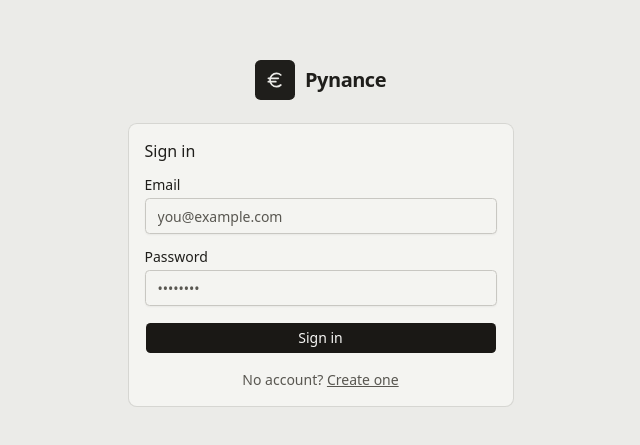
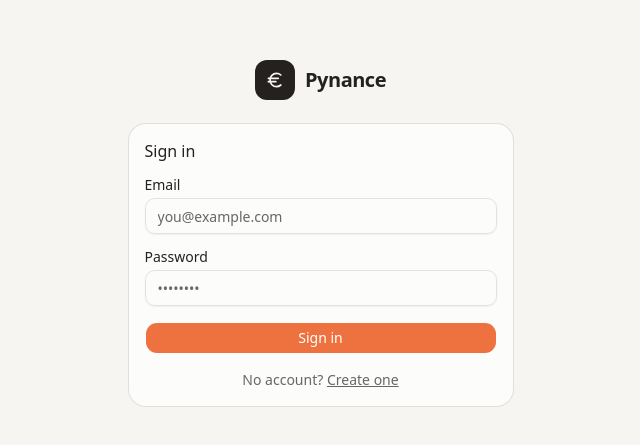
Before and after one commit to simdangelo/pynance, a React (Vite) app in the folder frontend/: page /assets in a window 1280 px wide. Shown: the part 167-612 px from the top of the page, without its empty margins (312-952 px from the left). Built offline with nearby package versions, Linux system fonts and the light colour scheme; no server answers.

Commit message:
feat(frontend): adopt new visual language and rebuild sidebar

```diff
--- a/frontend/package.json
+++ b/frontend/package.json
@@ -13,6 +13,7 @@
     "@base-ui/react": "^1.7.0",
     "@fontsource-variable/geist": "^5.3.0",
     "@fontsource-variable/inter": "^5.3.0",
+    "@fontsource-variable/jetbrains-mono": "^5.3.0",
     "@fontsource-variable/onest": "^5.3.0",
     "@fontsource-variable/space-grotesk": "^5.3.0",
     "@tailwindcss/vite": "^4.3.3",
@@ -32,7 +33,6 @@
     "tw-animate-css": "^1.4.0"
   },
   "devDependencies": {
-    "@fontsource-variable/jetbrains-mono": "^5.3.0",
     "@types/node": "^24.13.3",
     "@types/react": "^19.2.17",
     "@types/react-dom": "^19.2.3",
--- a/frontend/src/components/ui/sonner.tsx
+++ b/frontend/src/components/ui/sonner.tsx
@@ -1,13 +1,10 @@
-import { useTheme } from "next-themes"
 import { Toaster as Sonner, type ToasterProps } from "sonner"
 import { CircleCheckIcon, InfoIcon, TriangleAlertIcon, OctagonXIcon, Loader2Icon } from "lucide-react"
 
 const Toaster = ({ ...props }: ToasterProps) => {
-  const { theme = "system" } = useTheme()
-
   return (
     <Sonner
-      theme={theme as ToasterProps["theme"]}
+      theme="light"
       className="toaster group"
       icons={{
         success: (
--- a/frontend/src/index.css
+++ b/frontend/src/index.css
@@ -1,15 +1,15 @@
 @import "tailwindcss";
 @import "tw-animate-css";
 @import "shadcn/tailwind.css";
-@import "@fontsource-variable/onest";
-@import "@fontsource-variable/space-grotesk";
+@import "@fontsource-variable/inter";
+@import "@fontsource-variable/jetbrains-mono";
 
 @custom-variant dark (&:is(.dark *));
 
 @theme inline {
     --font-heading: var(--font-sans);
-    --font-sans: 'Onest Variable', ui-sans-serif, system-ui, sans-serif;
-    --font-mono: 'JetBrains Mono', ui-monospace, monospace;
+    --font-sans: 'Inter Variable', ui-sans-serif, system-ui, sans-serif;
+    --font-mono: 'JetBrains Mono Variable', ui-monospace, monospace;
     --color-sidebar-ring: var(--sidebar-ring);
     --color-sidebar-border: var(--sidebar-border);
     --color-sidebar-accent-foreground: var(--sidebar-accent-foreground);
@@ -18,18 +18,28 @@
     --color-sidebar-primary: var(--sidebar-primary);
     --color-sidebar-foreground: var(--sidebar-foreground);
     --color-sidebar: var(--sidebar);
+    --color-chart-8: var(--chart-8);
+    --color-chart-7: var(--chart-7);
+    --color-chart-6: var(--chart-6);
     --color-chart-5: var(--chart-5);
     --color-chart-4: var(--chart-4);
     --color-chart-3: var(--chart-3);
     --color-chart-2: var(--chart-2);
     --color-chart-1: var(--chart-1);
+    --color-chart-grid: var(--chart-grid);
     --color-ring: var(--ring);
     --color-input: var(--input);
     --color-border: var(--border);
+    --color-destructive-soft: var(--destructive-soft);
     --color-destructive: var(--destructive);
+    --color-positive-chart: var(--positive-chart);
+    --color-positive-soft: var(--positive-soft);
+    --color-positive: var(--positive);
+    --color-primary-soft: var(--primary-soft);
     --color-accent-foreground: var(--accent-foreground);
     --color-accent: var(--accent);
     --color-muted-foreground: var(--muted-foreground);
+    --color-faint-foreground: var(--faint-foreground);
     --color-muted: var(--muted);
     --color-secondary-foreground: var(--secondary-foreground);
     --color-secondary: var(--secondary);
@@ -41,6 +51,7 @@
     --color-card: var(--card);
     --color-foreground: var(--foreground);
     --color-background: var(--background);
+    /* Legacy accent names — temporary aliases so not-yet-restyled pages keep working. */
     --color-petrol: var(--petrol);
     --color-petrol-soft: var(--petrol-soft);
     --color-moss: var(--moss);
@@ -63,98 +74,63 @@
 }
 
 :root {
-    /* Pietra — paper & ink */
-    --background: oklch(0.94 0.004 105);
-    --foreground: oklch(0.236 0.006 90);
-    --card: oklch(0.965 0.003 105);
-    --card-foreground: oklch(0.236 0.006 90);
-    --popover: oklch(0.965 0.003 105);
-    --popover-foreground: oklch(0.236 0.006 90);
-    --primary: oklch(0.21 0.006 85);
-    --primary-foreground: oklch(0.97 0.003 95);
-    --secondary: oklch(0.89 0.006 100);
-    --secondary-foreground: oklch(0.236 0.006 90);
-    --muted: oklch(0.918 0.005 100);
-    --muted-foreground: oklch(0.456 0.009 90);
-    --accent: oklch(0.89 0.006 100);
-    --accent-foreground: oklch(0.236 0.006 90);
-    --destructive: oklch(0.45 0.09 32);
-    --border: oklch(0.85 0.006 100);
-    --input: oklch(0.83 0.007 100);
-    --ring: oklch(0.52 0.03 200);
-    --chart-1: oklch(0.39 0.035 205);
-    --chart-2: oklch(0.52 0.13 155);
-    --chart-3: oklch(0.55 0.17 25);
-    --chart-4: oklch(0.55 0.1 72);
-    --chart-5: oklch(0.62 0.03 200);
-    --radius: 0.35rem;
-    --sidebar: oklch(0.94 0.004 105);
-    --sidebar-foreground: oklch(0.236 0.006 90);
-    --sidebar-primary: oklch(0.21 0.006 85);
-    --sidebar-primary-foreground: oklch(0.97 0.003 95);
-    --sidebar-accent: oklch(0.89 0.006 100);
-    --sidebar-accent-foreground: oklch(0.236 0.006 90);
-    --sidebar-border: oklch(0.85 0.006 100);
-    --sidebar-ring: oklch(0.6 0.03 200);
-    /* Accents */
-    --petrol: oklch(0.39 0.035 205);
-    --petrol-soft: oklch(0.62 0.03 200);
-    --moss: oklch(0.52 0.13 155);
-    --clay: oklch(0.55 0.17 25);
-    --ochre: oklch(0.55 0.1 72);
-    --chart-income: oklch(0.52 0.13 155);
-    --chart-expense: oklch(0.55 0.17 25);
-    --slate: oklch(0.45 0.06 250);
-    --plum: oklch(0.45 0.09 320);
-    --teal: oklch(0.5 0.07 190);
-    --rust: oklch(0.42 0.09 45);
-    --stone: oklch(0.55 0.02 100);
-}
-
-.dark {
-    --background: oklch(0.176 0.006 85);
-    --foreground: oklch(0.93 0.004 95);
-    --card: oklch(0.214 0.006 85);
-    --card-foreground: oklch(0.93 0.004 95);
-    --popover: oklch(0.214 0.006 85);
-    --popover-foreground: oklch(0.93 0.004 95);
-    --primary: oklch(0.93 0.004 95);
-    --primary-foreground: oklch(0.176 0.006 85);
-    --secondary: oklch(0.256 0.006 85);
-    --secondary-foreground: oklch(0.93 0.004 95);
-    --muted: oklch(0.238 0.006 85);
-    --muted-foreground: oklch(0.656 0.008 90);
-    --accent: oklch(0.256 0.006 85);
-    --accent-foreground: oklch(0.93 0.004 95);
-    --destructive: oklch(0.5 0.09 35);
-    --border: oklch(1 0 0 / 12%);
-    --input: oklch(1 0 0 / 15%);
-    --ring: oklch(0.7 0.03 200);
-    --chart-1: oklch(0.6 0.04 205);
-    --chart-2: oklch(0.62 0.13 155);
-    --chart-3: oklch(0.63 0.15 25);
-    --chart-4: oklch(0.64 0.11 72);
-    --chart-5: oklch(0.72 0.03 200);
-    --sidebar: oklch(0.176 0.006 85);
-    --sidebar-foreground: oklch(0.93 0.004 95);
-    --sidebar-primary: oklch(0.93 0.004 95);
-    --sidebar-primary-foreground: oklch(0.176 0.006 85);
-    --sidebar-accent: oklch(0.256 0.006 85);
-    --sidebar-accent-foreground: oklch(0.93 0.004 95);
-    --sidebar-border: oklch(1 0 0 / 12%);
-    --sidebar-ring: oklch(0.624 0.028 200);
-    --petrol: oklch(0.6 0.04 205);
-    --petrol-soft: oklch(0.72 0.03 200);
-    --moss: oklch(0.62 0.13 155);
-    --clay: oklch(0.63 0.15 25);
-    --ochre: oklch(0.64 0.11 72);
-    --chart-income: oklch(0.62 0.13 155);
-    --chart-expense: oklch(0.63 0.15 25);
-    --slate: oklch(0.62 0.06 250);
-    --plum: oklch(0.62 0.08 320);
-    --teal: oklch(0.62 0.07 190);
-    --rust: oklch(0.58 0.09 45);
-    --stone: oklch(0.68 0.02 100);
+    /* Warm neutrals — light only (dark mode removed, see ui-style-guide) */
+    --background: #F6F5F2;
+    --foreground: #24211F;
+    --card: #FCFCFB;
+    --card-foreground: #24211F;
+    --popover: #FCFCFB;
+    --popover-foreground: #24211F;
+    --primary: #ED7240;
+    --primary-foreground: #FFFFFF;
+    --primary-soft: #FBF3EC;
+    --secondary: #F0EFEB;
+    --secondary-foreground: #24211F;
+    --muted: #F0EFEB;
+    --muted-foreground: #696664;
+    --faint-foreground: #A09F9F;
+    --accent: #F0EFEB;
+    --accent-foreground: #24211F;
+    --destructive: #B73330;
+    --destructive-soft: #F9E9E7;
+    --positive: #3D832A;
+    --positive-soft: #EAF3E7;
+    --positive-chart: #53AC7D;
+    --border: #EBEAE5;
+    --input: #E1E1DE;
+    --ring: #ED7240;
+    --chart-grid: #EFEEE9;
+    --chart-1: #4176CF;
+    --chart-2: #E2A439;
+    --chart-3: #3D832A;
+    --chart-4: #D694A3;
+    --chart-5: #B2B0AD;
+    --chart-6: #91808A;
+    --chart-7: #3E8E8E;
+    --chart-8: #556F9C;
+    --radius: 0.75rem;
+    --sidebar: #FAF9F7;
+    --sidebar-foreground: #24211F;
+    --sidebar-primary: #ED7240;
+    --sidebar-primary-foreground: #FFFFFF;
+    --sidebar-accent: #F0EFEB;
+    --sidebar-accent-foreground: #24211F;
+    --sidebar-border: #EBEAE5;
+    --sidebar-ring: #ED7240;
+    --font-numeric: 'JetBrains Mono Variable', ui-monospace, monospace;
+    /* Legacy accent values — temporary, to be removed page by page. */
+    --petrol: var(--primary);
+    --petrol-soft: var(--primary-soft);
+    --moss: var(--positive);
+    --clay: var(--destructive);
+    --ochre: var(--chart-2);
+    --chart-income: var(--positive);
+    --chart-expense: var(--destructive);
+    --slate: var(--chart-1);
+    --plum: var(--chart-6);
+    --teal: var(--chart-7);
+    --rust: var(--chart-8);
+    --stone: var(--chart-5);
 }
 
 @layer base {
@@ -172,8 +148,7 @@
 
 @layer utilities {
   .font-numeric {
-    font-family: 'Space Grotesk Variable', ui-monospace, monospace;
-    font-variant-numeric: tabular-nums;
+    font-family: var(--font-numeric);
     letter-spacing: -0.01em;
   }
 }
--- /dev/null
+++ b/frontend/src/pages/reports.tsx
@@ -0,0 +1,26 @@
+import { ChartColumn } from "lucide-react"
+
+import { PageHeader } from "@/components/page-header"
+import { EmptyState } from "@/components/empty-state"
+import { Card, CardContent } from "@/components/ui/card"
+
+export default function Reports() {
+  return (
+    <div className="space-y-6">
+      <PageHeader
+        title="Reports"
+        subtitle="Trends, comparisons and breakdowns by category."
+      />
+      <Card className="p-0">
+        <CardContent className="p-0">
+          <EmptyState
+            icon={ChartColumn}
+            title="Reports are coming"
+            subtitle="This page will host the detailed analysis: trends over time, month-over-month comparisons and category breakdowns."
+            className="py-20"
+          />
+        </CardContent>
+      </Card>
+    </div>
+  )
+}
--- a/frontend/src/pages/account.tsx
+++ b/frontend/src/pages/settings.tsx
@@ -8,7 +8,7 @@ import { PageHeader } from "@/components/page-header"
 import { Button } from "@/components/ui/button"
 import { Card, CardContent, CardHeader, CardTitle } from "@/components/ui/card"
 
-export default function Account() {
+export default function Settings() {
   const [code, setCode] = useState<string | null>(null)
 
   const linkCode = useMutation({
@@ -24,7 +24,7 @@ export default function Account() {
 
   return (
     <div className="space-y-6">
-      <PageHeader title="Account" subtitle="Impostazioni del tuo account." />
+      <PageHeader title="Settings" subtitle="Account e preferenze." />
 
       <Card>
         <CardHeader>
```
Also changed, not shown: frontend/src/App.tsx (+6 -4 lines), frontend/src/components/layout.tsx (+143 -16 lines), frontend/src/components/sidebar-nav.tsx (+118 -100 lines), frontend/src/components/user-menu.tsx (added, +57 -0 lines), frontend/src/pages/assets.tsx (+25 -2 lines), 1 other file (tests, documents, lock files or other folders).
